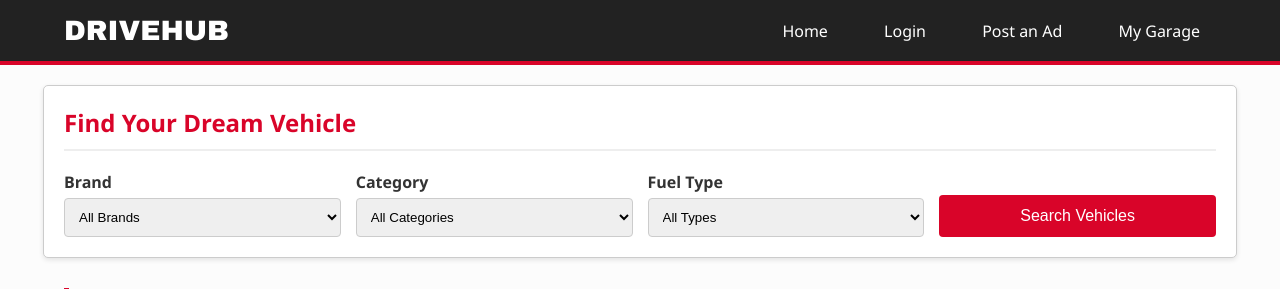
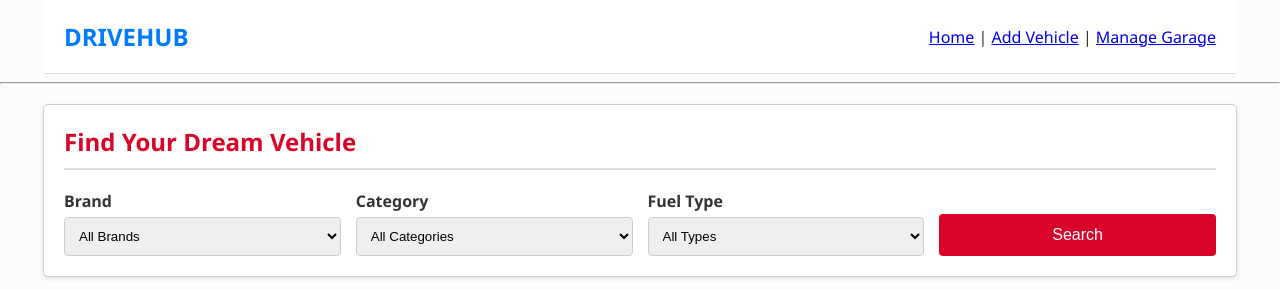
Before and after one commit to RaviinduSomassiri/DriveHub, a PHP site: page / in a window 1280 px wide. Shown: the top 289 px of the page. Run offline with PHP 8.4, Linux system fonts and the light colour scheme; data comes from the database, SQL or seed files in the repository; a stand-in replaces the project's code that opens the database connection.

Commit message:
Update index.php

```diff
--- a/index.php
+++ b/index.php
@@ -1,25 +1,27 @@
 <?php
-// 1. Connect to Database
-include 'db_connect.php';
+// 1. Start Session
+session_start();
+// 2. Connect to database
+include 'config.php';
+// 3. Include the header
+include 'header.php';
+// 4. Initialize the Query
+// By default, we select ALL vehicles
+$sql = "SELECT * FROM vehicles ORDER BY id DESC";
 
-// 2. Initialize the Query
-// By default, we select ALL vehicles
-$sql = "SELECT * FROM vehicles";
-
-// 3. Check if Search Button was clicked (POST method)
+// 5. Search Logic
 if (isset($_POST['search_btn'])) {
 
-// Get values from the form
 $s_brand = $_POST['brand'];
 $s_category = $_POST['category'];
 $s_fuel = $_POST['fuel_type'];
 
-// Start building the WHERE clause
-// We use "1=1" trick so we can easily add "AND" conditions
-$sql .= " WHERE 1=1";
+// Start building query with a "dummy" WHERE clause
+$sql = "SELECT * FROM vehicles WHERE 1=1";
 
+// Append conditions if the user didn't select "All"
 if ($s_brand != "All") {
- $sql .= " AND brand = '$s_brand'";
+$sql .= " AND brand = '$s_brand'";
 }
 if ($s_category != "All") {
 $sql .= " AND category = '$s_category'";
@@ -29,31 +31,16 @@ $sql .= " AND fuel_type = '$s_fuel'";
 }
 }
 
-// 4. Execute the Query
+// 6. Execute the Query
 $result = mysqli_query($conn, $sql);
 ?>
 
-<!DOCTYPE html>
-<html>
-<head>
-<title>DriveHub - Sri Lanka's Elite Vehicle Market</title>
-<link rel="stylesheet" href="css/style.css">
-</head>
-<body>
-
-<header>
-<nav>
-<a href="index.php" class="logo">DRIVEHUB</a>
-<ul class="nav-links">
-<li><a href="index.php">Home</a></li>
-<li><a href="login.php">Login</a></li>
-<li><a href="sell.php">Post an Ad</a></li> <li><a href="inventory.php">My Garage</a></li>
-</ul>
-</nav>
-</header>
+<div class="main-content">
 
 <section class="search-section">
-<h2>Find Your Dream Vehicle</h2>
+<h2 style="color: #d90429; border-bottom: 2px solid #ddd; padding-bottom: 10px;">
+Find Your Dream Vehicle
+</h2>
 
 <form action="index.php" method="POST" class="search-form">
 
@@ -65,7 +52,7 @@ $result = mysqli_query($conn, $sql);
 <option value="Honda">Honda</option>
 <option value="Nissan">Nissan</option>
 <option value="BMW">BMW</option>
-<option value="Benz">Benz</option>
+option value="Benz">Benz</option>
 </select>
 </div>
 
@@ -92,7 +79,7 @@ $result = mysqli_query($conn, $sql);
 </div>
 
 <div class="search-group">
-<button type="submit" name="search_btn" class="btn-search">Search Vehicles</button>
+<button type="submit" name="search_btn" class="btn-search">Search</button>
 </div>
 
 </form>
@@ -104,14 +91,15 @@ $result = mysqli_query($conn, $sql);
 <div class="gallery-grid">
 
 <?php
-// 5. Check if we have results
+// Check if any cars exist
 if (mysqli_num_rows($result) > 0) {
-// Loop through each row in the database
+
+// Loop through database results
 while($row = mysqli_fetch_assoc($result)) {
 ?>
 
 <div class="vehicle-card">
-<img src="images/car1.jpg" alt="Vehicle Image">
+<img src="images/car1.jpg" alt="Car" class="card-img">
 
 <div class="vehicle-info">
 <div class="vehicle-title">
@@ -123,25 +111,31 @@ Rs. <?php echo number_format($row['price']); ?>
 </div>
 
 <div class="vehicle-details">
-<p>Year: <?php echo $row['year_made']; ?></p>
-<p>Fuel: <?php echo $row['fuel_type']; ?></p>
-<p>Type: <?php echo $row['category']; ?></p>
+<span>Year: <?php echo $row['year_made']; ?></span> |
+<span><?php echo $row['fuel_type']; ?></span> |
+<span><?php echo $row['mileage']; ?> km</span>
 </div>
+
+<p style="color:gray; font-size:12px; margin-top:5px;">
+Category: <?php echo $row['category']; ?>
+</p>
 </div>
-</div>
+/div>
+
 <?php
 }
 } else {
-echo "<p>No vehicles found matching your criteria.</p>";
+echo "<p style='text-align:center; width:100%;'>No vehicles found matching your criteria.</p>";
 }
 ?>
 </div>
 </div>
 
-<footer>
-<p>&copy; 2026 DriveHub. All Rights Reserved.</p>
+</div>
+
+<footer style="background:#222; color:white; text-align:center; padding:20px; margin-top:50px;">
+    <p>&copy; 2026 DriveHub. All Rights Reserved.</p>
 </footer>
 
 </body>
-
 </html>
```
